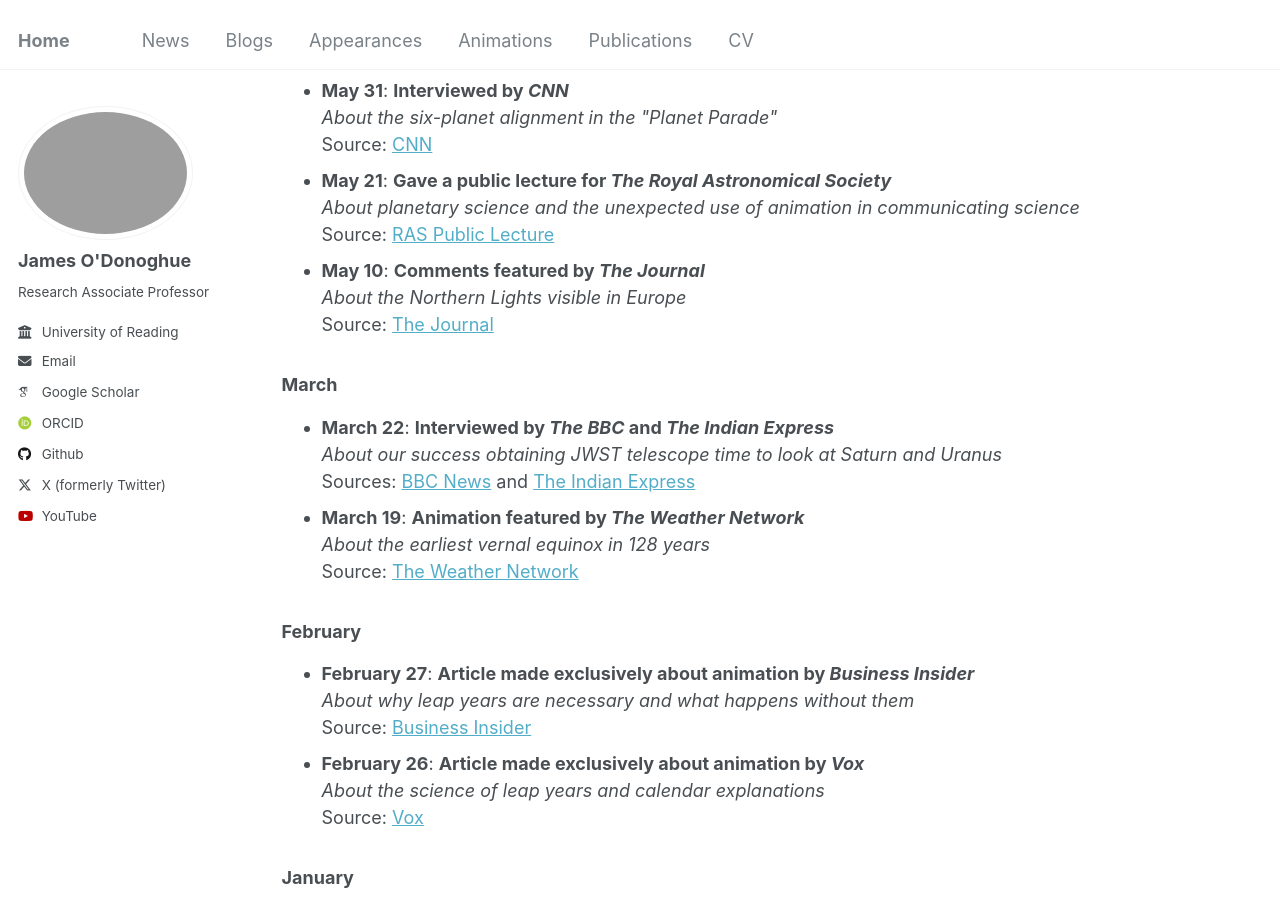
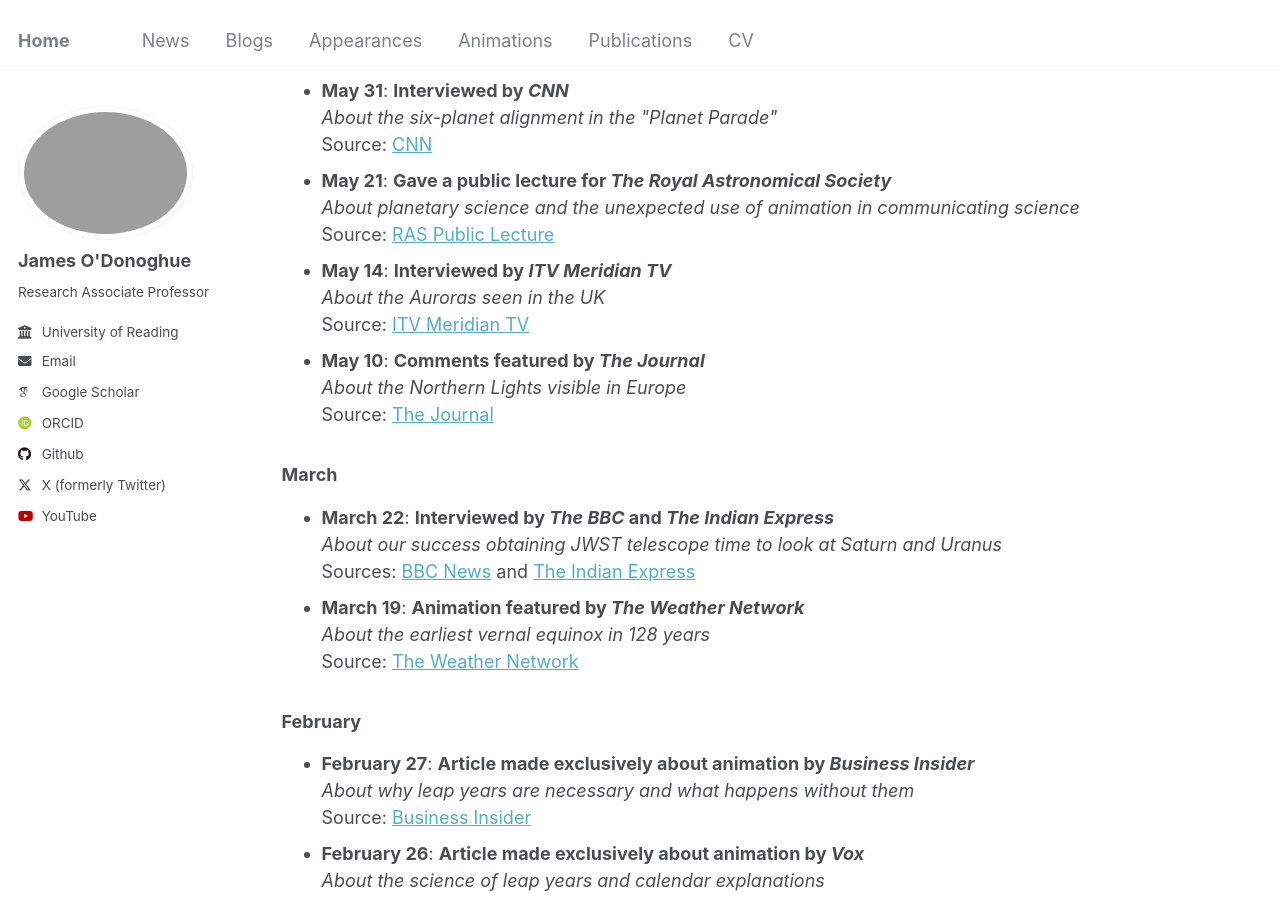
Before and after one commit to odonoghuespace/odonoghuespace.github.io, a Jekyll site: the page built from _pages/news.html, in a window 1280 px wide and 900 px high, scrolled down 1926 px. Built offline with Jekyll 4.4.1, drawn with Linux system fonts in a browser that asks for light colours; some web fonts are replaced.

Commit message:
Update news.html

```diff
--- a/_pages/news.html
+++ b/_pages/news.html
@@ -8,6 +8,7 @@ author_profile: true
 <h2>2024</h2>
 YTD animation views: >27,000,000 (Youtube 1.2M, Twitter 2M, Facebook 24M)
 Twitter impressions: 10M
+
 
 <h3>October</h3>
 <ul>
@@ -39,6 +40,7 @@ Twitter impressions: 10M
   </li>
 </ul>
 
+
 <h3>September</h3>
 <ul>
   <li><strong>September 20</strong>: <strong>Animation featured on <em>Business Insider</em> and <em>AOL</em></strong><br>
@@ -55,6 +57,7 @@ Twitter impressions: 10M
   </li>
 </ul>
 
+
 <h3>August</h3>
 <ul>
   <li><strong>August 18</strong>: <strong>Comments featured by <em>The Times</em></strong><br>
@@ -67,6 +70,7 @@ Twitter impressions: 10M
   </li>
 </ul>
 
+
 <h3>July</h3>
 <ul>
   <li><strong>July 16</strong>: <strong>Animation featured by <em>NDTV</em></strong><br>
@@ -78,6 +82,7 @@ Twitter impressions: 10M
     Source: <a href="https://keralakaumudi.com/en/news/news.php?id=1341884">Kerala Kaumudi</a>
   </li>
 </ul>
+
 
 <h3>June</h3>
 <ul>
@@ -97,6 +102,7 @@ Twitter impressions: 10M
 </li>
 </ul>
 
+
 <h3>May</h3>
 <ul>
 <li><strong>May 31</strong>: <strong>Interviewed by <em>CNN</em></strong><br>
@@ -107,11 +113,16 @@ Twitter impressions: 10M
     <em>About planetary science and the unexpected use of animation in communicating science</em><br>
     Source: <a href="https://ras.ac.uk/events-and-meetings/ras-public-lectures-and-events/planetary-scientists-unexpected-animated-0">RAS Public Lecture</a>
 </li>
+<li><strong>May 14</strong>: <strong>Interviewed by <em>ITV Meridian TV</em></strong><br>
+    <em>About the Auroras seen in the UK</em><br>
+    Source: <a href="https://www.itv.com/watch/news/catch-up-watch-the-latest-edition-of-itv-news-meridian-thames-valley-from-friday-18th-october/1ndlkl8">ITV Meridian TV</a>
+</li>
 <li><strong>May 10</strong>: <strong>Comments featured by <em>The Journal</em></strong><br>
     <em>About the Northern Lights visible in Europe</em><br>
     Source: <a href="https://www.thejournal.ie/northern-lights-ireland-tonight-6376063-May2024/">The Journal</a>
 </li>
 </ul>
+
 
 <h3>March</h3>
 <ul>
@@ -125,6 +136,7 @@ Twitter impressions: 10M
 </li>
 </ul>
 
+
 <h3>February</h3>
 <ul>
 <li><strong>February 27</strong>: <strong>Article made exclusively about animation by <em>Business Insider</em></strong><br>
@@ -136,6 +148,7 @@ Twitter impressions: 10M
     Source: <a href="https://www.vox.com/science/24080989/leap-year-2024-feb-29-science-animation-calendar-explainer">Vox</a>
 </li>
 </ul>
+
 
 <h3>January</h3>
 <ul>
@@ -163,6 +176,7 @@ Twitter impressions: 10M
 </li>
 </ul>
 
+
 <h3>November</h3>
 <ul>
 <li><strong>November 22</strong>: <strong>Image credit featured by <em>ScienceAlert</em></strong><br>
```
